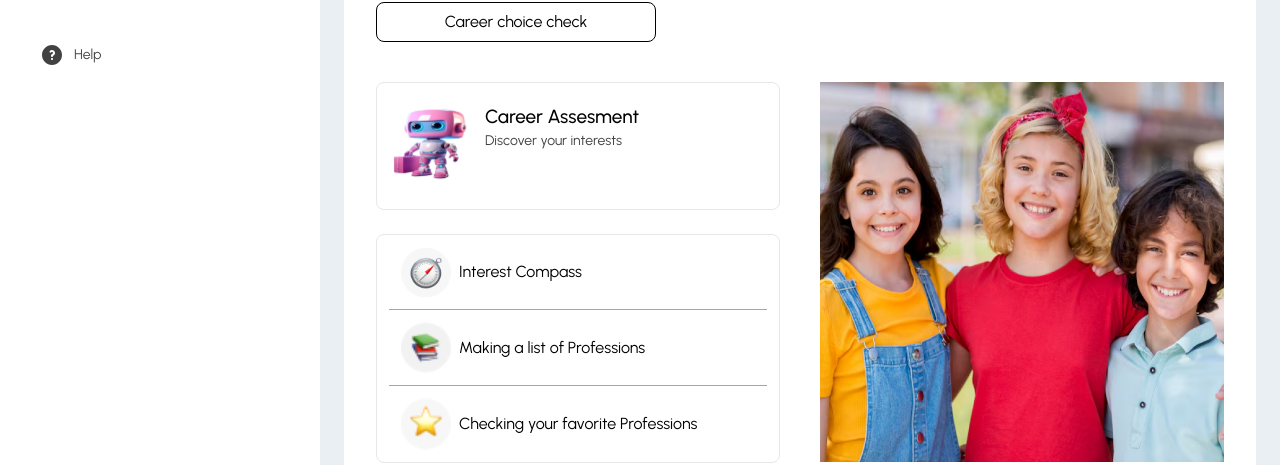
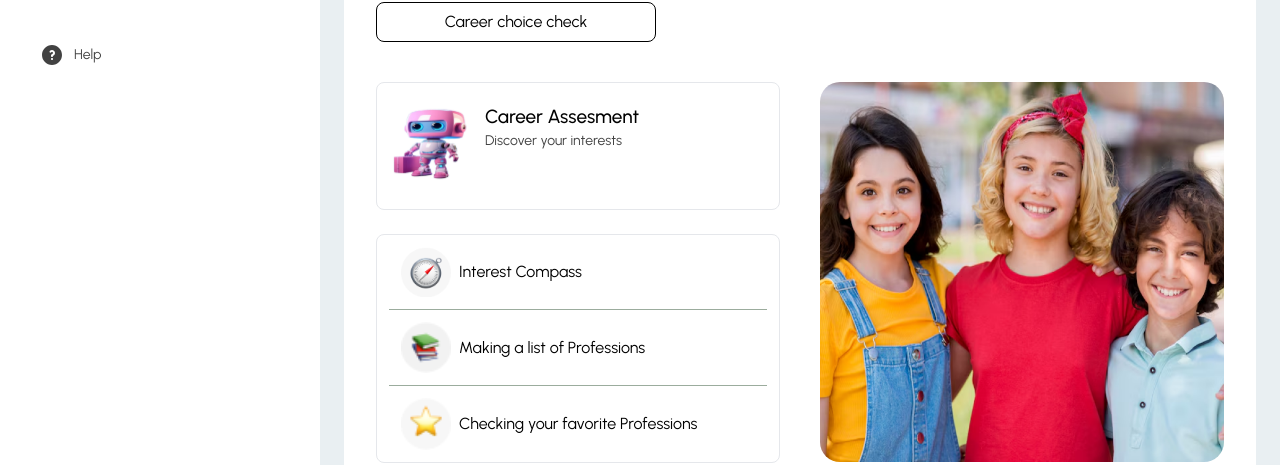
Before and after one commit to SherNadir/mind-lap, a Next.js app: page /de/self-discovery in a window 1280 px wide. Shown: the part 344-809 px from the top of the page. Built offline with nearby package versions, Linux system fonts and the light colour scheme; what i18next-resources-to-backend would draw is missing.

Commit message:
added border radius to image

```diff
--- a/src/components/Discovery/Discovery.jsx
+++ b/src/components/Discovery/Discovery.jsx
@@ -83,6 +83,7 @@ export const Discovery = ({ lng }) => {
             alt="kids"
             width={470}
             height={470}
+            style={{ borderRadius: "20px" }}
           />
         </div>
       </div>
```
